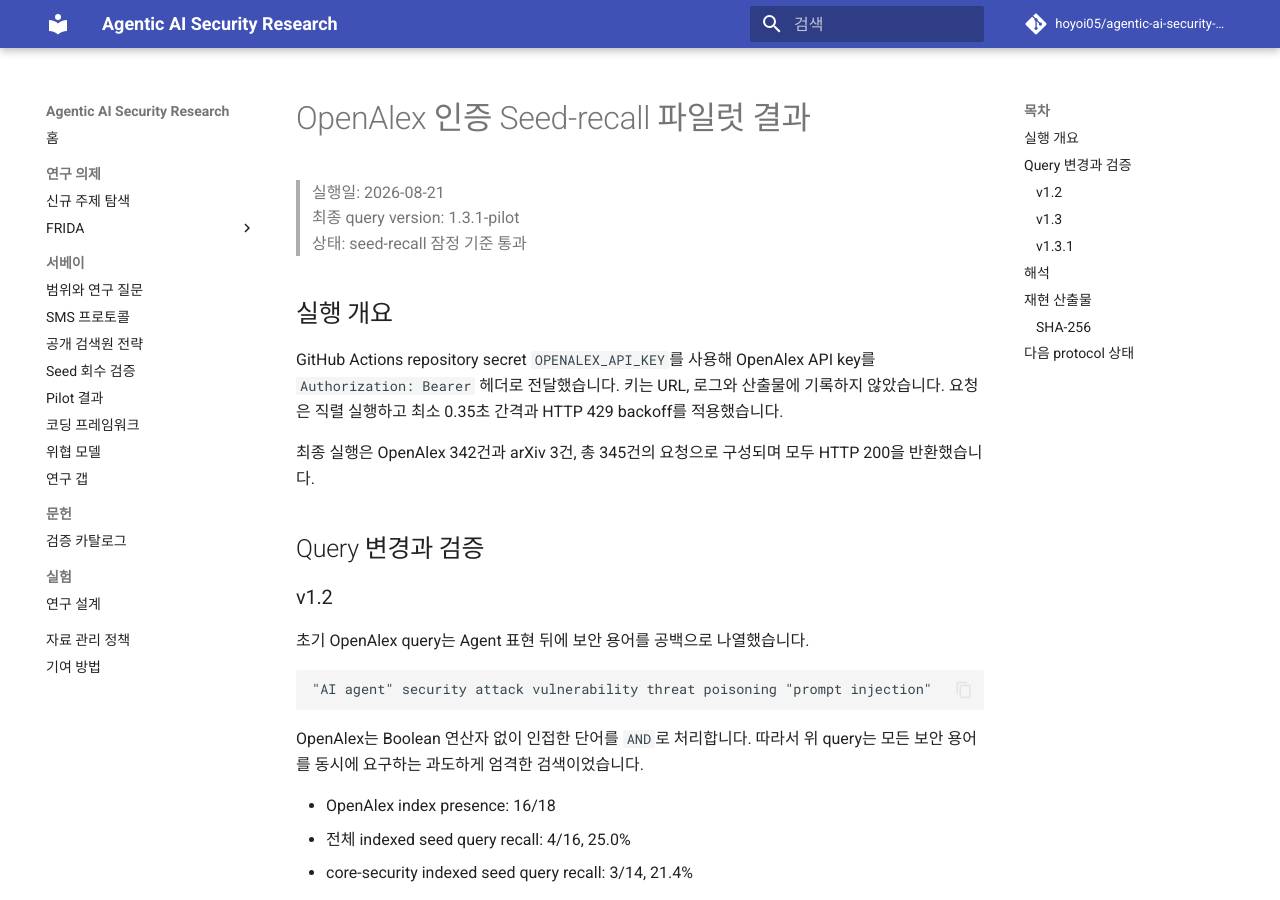
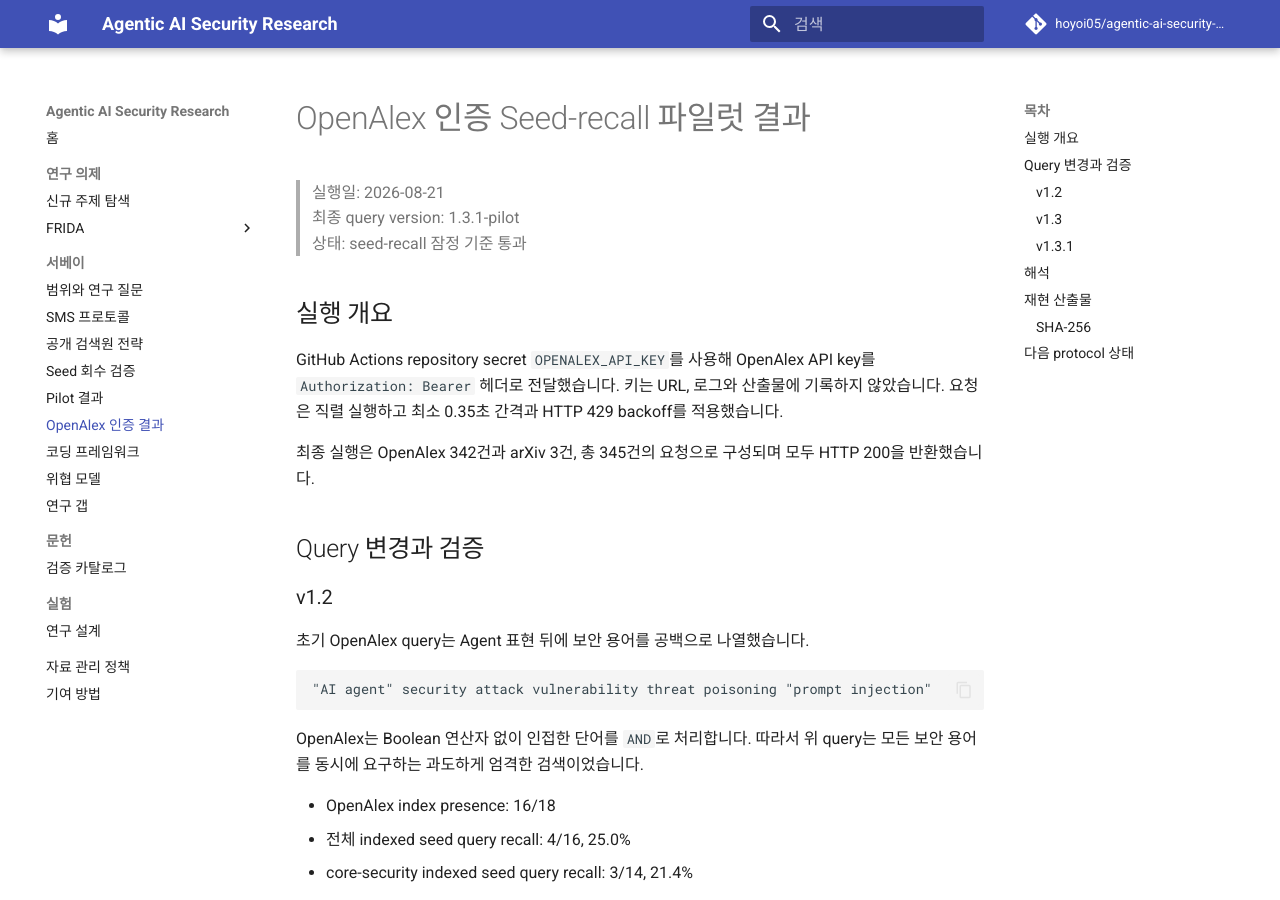
Before and after one commit to hoyoi05/agentic-ai-security-research, an MkDocs documentation site: the page built from docs/survey/openalex-authenticated-pilot.md, in a window 1280 px wide and 900 px high. Built offline with MkDocs 1.6.1 and Material for MkDocs 9.7.7, drawn with Linux system fonts in a browser that asks for light colours; comment, search, counter and statistics services are not loaded.

Commit message:
docs: add authenticated OpenAlex result to navigation

```diff
--- a/mkdocs.yml
+++ b/mkdocs.yml
@@ -34,6 +34,7 @@
       - 공개 검색원 전략: survey/search-strategy.md
       - Seed 회수 검증: survey/seed-validation.md
       - Pilot 결과: survey/pilot-results.md
+      - OpenAlex 인증 결과: survey/openalex-authenticated-pilot.md
       - 코딩 프레임워크: survey/coding-framework.md
       - 위협 모델: survey/threat-model.md
       - 연구 갭: survey/research-gaps.md
```
